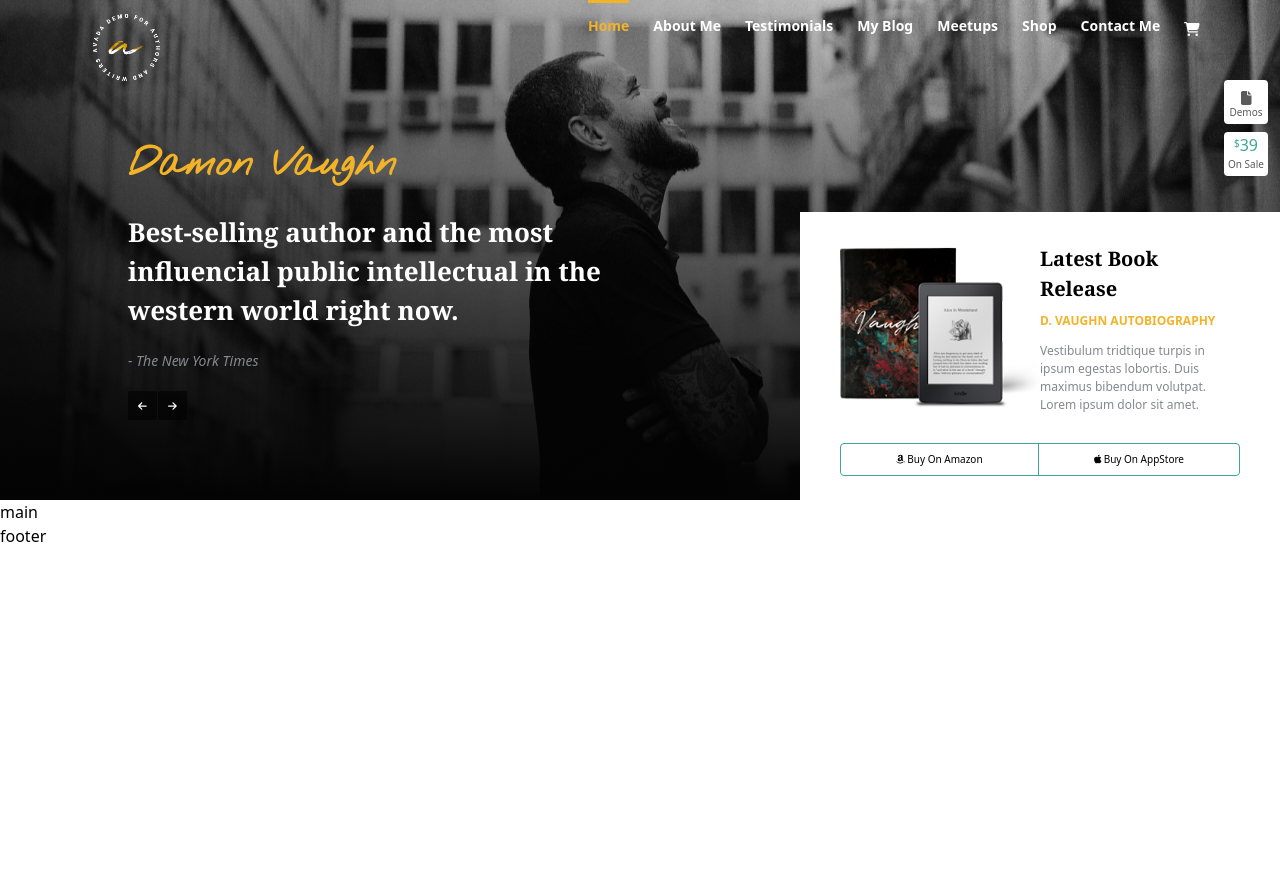
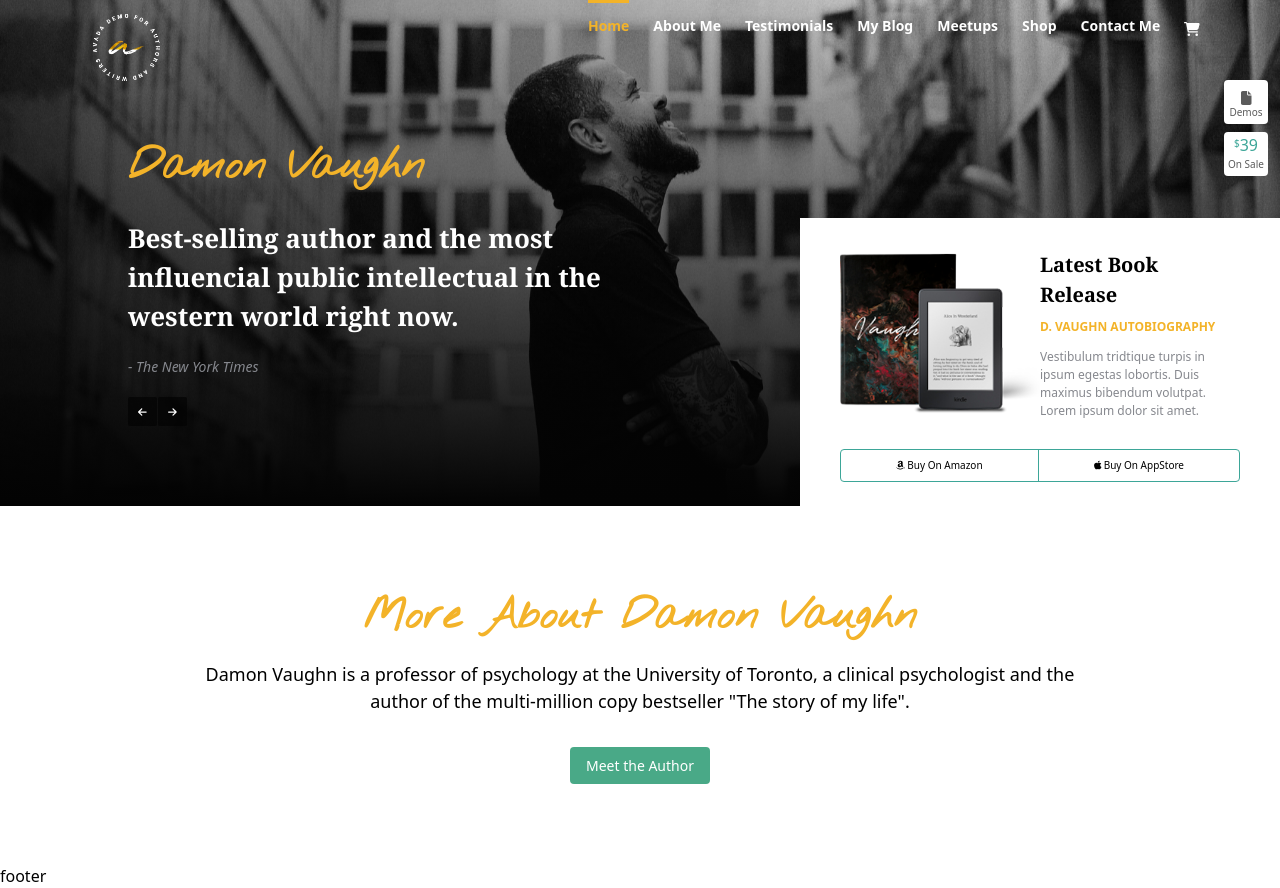
Before and after one commit to Vincenzo117/proj-html-vuejs, a Vue app: page / in a window 1280 px wide. Before the commit the page ends 800 px from the top, so only its background shows below. Built offline with nearby package versions, Linux system fonts and the light colour scheme.

Commit message:
more about section

```diff
--- /dev/null
+++ b/src/components/GreenButton.vue
@@ -0,0 +1,23 @@
+<template>
+  <button class="green-button">
+    {{ text }}
+  </button>
+</template>
+
+<script>
+export default {
+  name: "GreenButton",
+  props: {
+    text: {
+      tuype: String,
+      required: true,
+    },
+  },
+};
+</script>
+
+<style lang="scss" scoped>
+.green-button {
+  @apply bg-[#49A987] text-white text-[14px] px-4 py-2 rounded;
+}
+</style>
--- a/src/components/HeaderLatestRelease.vue
+++ b/src/components/HeaderLatestRelease.vue
@@ -1,7 +1,7 @@
 <template>
   <div class="latest-release-widget">
     <figure class="widget__thumb">
-         <img :src="latestRelease.thumb" alt="">
+      <img :src="latestRelease.thumb" alt="" />
     </figure>
     <div class="widget__info">
       <h4 class="widget__title">{{ latestRelease.title }}</h4>
@@ -20,20 +20,20 @@
 </template>
 
 <script>
-import { mapGetters } from 'vuex';
+import { mapGetters } from "vuex";
 
 export default {
- name: 'HeaderLatestRelease',
+  name: "HeaderLatestRelease",
   computed: {
-     ...mapGetters(["latestRelease"])
- }
-}
+    ...mapGetters(["latestRelease"]),
+  },
+};
 </script>
 
 <style lang="scss" scoped>
 .latest-release-widget {
   @apply px-10 pt-8 pb-6 bg-white relative md:absolute bottom-0 right-0  flex flex-wrap z-30 md:max-w-[350px] lg:max-w-[480px];
-    .widget__thumb{
+  .widget__thumb {
     @apply flex items-center w-1/2;
   }
   .widget__info {
@@ -49,9 +49,10 @@ export default {
     }
   }
   .widget__buy-options {
-        @apply w-full flex items-center justify-between border-[1px] border-keppel rounded mt-3 ;
+    @apply w-full flex items-center justify-between border-[1px] border-keppel rounded mt-3;
 
-        .widget__buy-amazon, .widget__buy-appstore {
+    .widget__buy-amazon,
+    .widget__buy-appstore {
       @apply grow text-[10px] text-center py-2 hover:bg-keppel/10 transition-all;
     }
 
--- a/src/components/HeaderQuotes.vue
+++ b/src/components/HeaderQuotes.vue
@@ -45,7 +45,7 @@ export default {
     @apply flex flex-col gap-5 w-full md:w-1/2 2xl:w-1/3 text-center md:text-left;
     .quote__title {
       font-family: "Nothing You Could Do", cursive;
-      @apply text-saffron text-[38px] font-semibold;
+      @apply text-saffron text-[38px] md:text-[42px] font-semibold;
     }
 
     .quote__text {
--- a/src/components/HeaderSaleWidget.vue
+++ b/src/components/HeaderSaleWidget.vue
@@ -12,21 +12,22 @@
 </template>
 
 <script>
-import { mapGetters } from 'vuex';
+import { mapGetters } from "vuex";
 
 export default {
-    name: 'HeaderSaleWidget',
+  name: "HeaderSaleWidget",
   computed: {
-        ...mapGetters(["salePrice"])
-    }
-}
+    ...mapGetters(["salePrice"]),
+  },
+};
 </script>
 
 <style lang="scss" scoped>
 .sale-widget {
   @apply hidden md:block absolute z-20 right-3 top-20;
 
-    .widget__demos, .widget__on-sale {
+  .widget__demos,
+  .widget__on-sale {
     @apply w-11 h-11 p-1 bg-white text-scorpion flex flex-col justify-end items-center rounded  text-[10px];
   }
 
@@ -35,7 +36,6 @@ export default {
   }
 
   .widget__on-sale {
-
     .widget__sale-price {
       @apply text-keppel text-[16px];
 
--- a/src/components/MainContent.vue
+++ b/src/components/MainContent.vue
@@ -1,15 +1,19 @@
 <template>
   <main>
-      main
+    <MoreAboutSection />
   </main>
 </template>
 
 <script>
+import MoreAboutSection from "./MoreAboutSection.vue";
+
 export default {
-    name: 'MainContent'
-}
+  name: "MainContent",
+  components: {
+    MoreAboutSection,
+  },
+};
 </script>
 
 <style lang='scss' scoped>
-
 </style>
--- a/src/components/MainFooter.vue
+++ b/src/components/MainFooter.vue
@@ -1,15 +1,12 @@
 <template>
-  <footer>
-      footer
-  </footer>
+  <footer>footer</footer>
 </template>
 
 <script>
 export default {
-    name: 'MainFooter'
-}
+  name: "MainFooter",
+};
 </script>
 
 <style lang='scss' scoped>
-
 </style>
--- /dev/null
+++ b/src/components/MoreAboutSection.vue
@@ -0,0 +1,37 @@
+<template>
+  <section class="more-about">
+    <h2 class="more-about__title">More About Damon Vaughn</h2>
+    <p class="more-about__text">
+      Damon Vaughn is a professor of psychology at the University of Toronto, a
+      clinical psychologist and the author of the multi-million copy bestseller
+      "The story of my life".
+    </p>
+    <GreenButton text="Meet the Author" />
+  </section>
+</template>
+
+<script>
+import GreenButton from "./GreenButton.vue";
+
+export default {
+  name: "MoreAboutSection",
+  components: {
+    GreenButton,
+  },
+};
+</script>
+
+<style lang="scss" scoped>
+.more-about {
+  @apply py-20 flex flex-col justify-center items-center text-center px-10 md:px-44 2xl:container 2xl:px-44;
+
+  .more-about__title {
+    font-family: "Nothing You Could Do", cursive;
+    @apply text-saffron text-[38px] md:text-[42px] font-semibold mb-3;
+  }
+
+  .more-about__text {
+    @apply text-[18px] mb-8;
+  }
+}
+</style>
```
Lines whose indentation alone changed are shown as unchanged.
